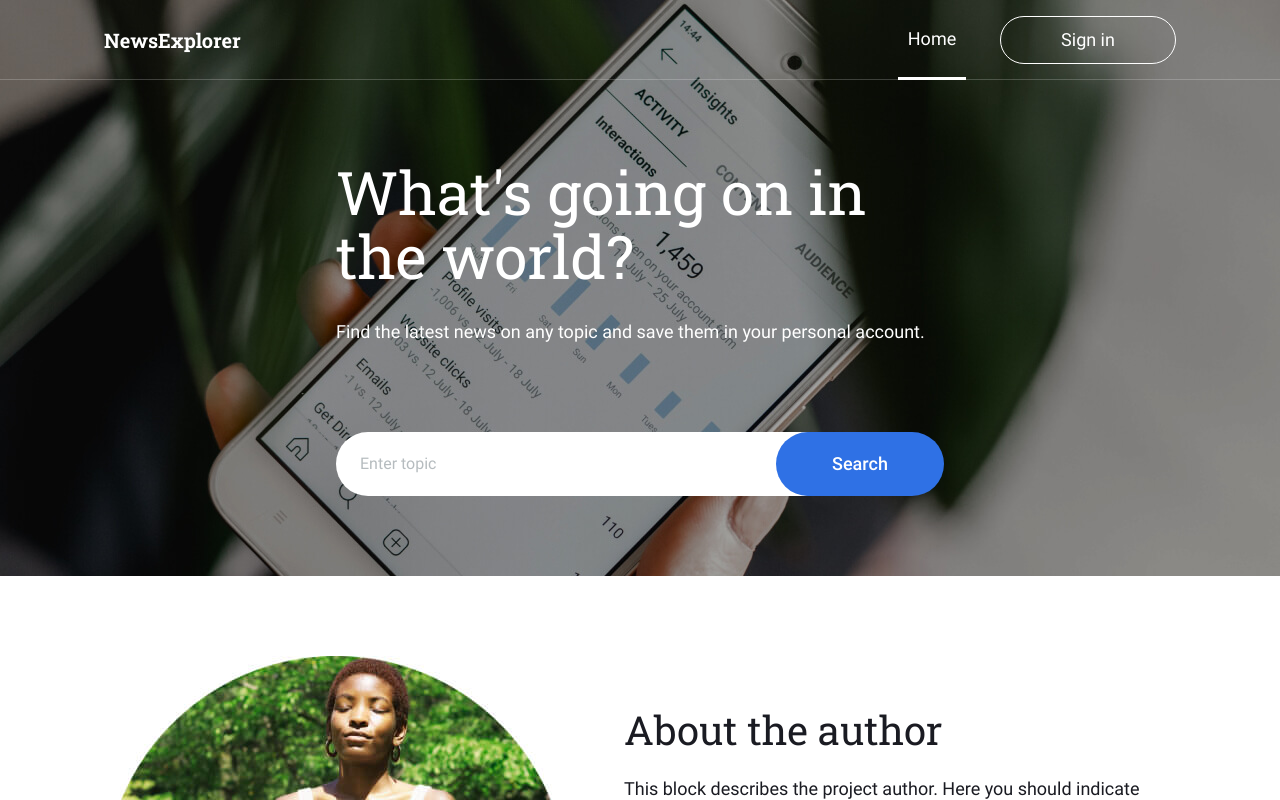
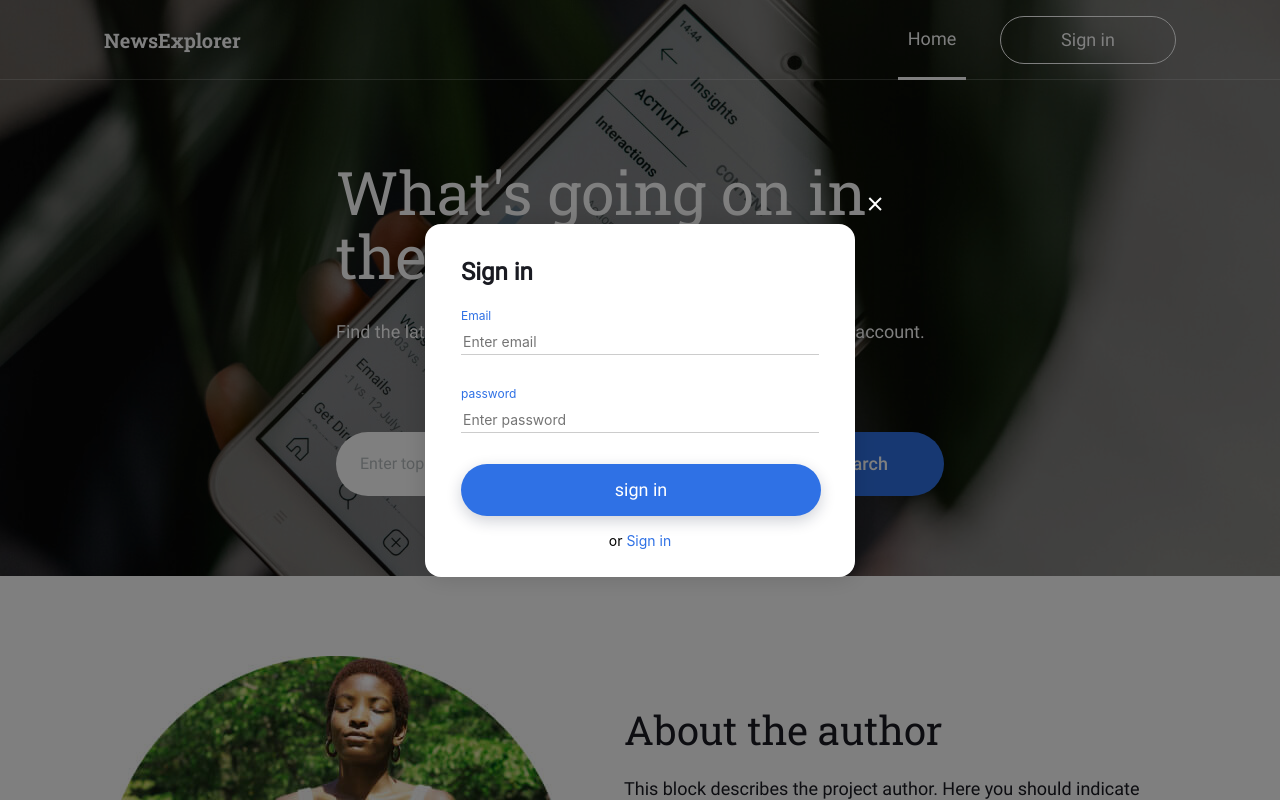
Before and after one commit to roeilulavy/news-explorer-frontend, a React (Create React App) app: page / in a window 1280 px wide. Shown: the top 800 px of the page. Built offline with nearby package versions, Linux system fonts and the light colour scheme.

Commit message:
PopupWithForm + SignIn

```diff
--- a/src/components/PopupWithForm/PopupWithForm.css
+++ b/src/components/PopupWithForm/PopupWithForm.css
@@ -45,15 +45,12 @@
 
 .popup__content{
   width: 430px;
-  display: flex;
-  flex-direction: column;
-  justify-content: center;
+  background-color: white;
+  border-radius: 16px;
+  padding: 34px 36px 28px;
+  box-sizing: border-box;
   position: relative;
-  background: white;
-  border-radius: 10px;
-  box-shadow: 0px 0px 25px rgba(0, 0, 0, 0.15);
-  padding: 0;
-  margin: 0;
+  box-shadow: 0 0 25px rgba(0, 0, 0, 0.15);
 }
 
 .popup__title{
@@ -62,6 +59,53 @@
   font-size: 24px;
   line-height: 28px;
   text-align: left;
-  color: #000000;
+  color: #1A1B22;
   padding: 0;
+  margin: 0;
 }
+
+.popup__form {
+  margin: 22px 0 0;
+  display: flex;
+  flex-direction: column;
+}
+
+.popup__submit{
+  min-width: 360px;
+  background-color: #2F71E5;
+  font-family: 'Roboto', Arial, sans-serif;
+  font-weight: 500;
+  color: white;
+  font-size: 18px;
+  line-height: 24px;
+  cursor: pointer;
+  border-style: none;
+  border-radius: 100px;
+  box-shadow: 0px 5px 15px rgba(14, 26, 57, 0.2);
+  margin: 0 0 16px;
+  padding: 14px;
+}
+
+.popup__submit:hover{
+  opacity: 0.8;
+}
+
+.popup__submit_type_disable{
+  pointer-events: none;
+  color: #B6BCBF;
+  background-color: #E6E8EB;
+  border-radius: 100px;
+}
+
+.popup__span {
+  font-family: 'Inter', Arial, sans-serif;
+  font-weight: 400;
+  font-size: 14px;
+  line-height: 17px;
+  text-align: center;
+}
+
+.popup__span-link {
+  color: #2F71E5;
+  text-decoration: none;
+}
--- a/src/components/PopupWithForm/PopupWithForm.js
+++ b/src/components/PopupWithForm/PopupWithForm.js
@@ -1,4 +1,5 @@
 import './PopupWithForm.css';
+import { Link } from "react-router-dom";
 
 export function PopupWithForm(props) {
   return (
@@ -9,6 +10,12 @@ export function PopupWithForm(props) {
         <form className="popup__form" name={props.name} onSubmit={props.onSubmit}>
             {props.children}
             <button type="submit" className="popup__submit">{props.buttonText}</button>
+            <span className="popup__span">
+              or{" "}
+              <Link to={props.link} className="popup__span-link">
+                {props.linkText}
+              </Link>
+            </span>
         </form>
       </div>
     </div>
--- a/src/components/SignInPopup/SignInPopup.css
+++ b/src/components/SignInPopup/SignInPopup.css
@@ -0,0 +1,50 @@
+.popup__input-section {
+  display: flex;
+  flex-direction: column;
+  margin-bottom: 16px;
+}
+
+.popup__label{
+  font-family: 'Inter',sans-serif;
+  font-style: normal;
+  font-weight: 400;
+  font-size: 12px;
+  line-height: 15px;
+  color: #2F71E5;
+  margin: 0 0 9px;
+}
+
+.popup__input{
+  font-family: 'Inter', Arial, sans-serif;
+  font-weight: 400;
+  font-size: 14px;
+  line-height: 17px;
+  text-align: left;
+  border-style: none;
+  border-bottom: solid 1px rgba(0, 0, 0, 0.2);
+  outline: none;
+  padding-bottom: 4px;
+  margin-bottom: 15px;
+}
+
+.popup__input_type_error {
+  border-bottom-color:red;
+}
+
+.popup__error{
+  visibility: hidden;
+  display: none;
+}
+
+.popup__error_visible{
+  visibility: visible;
+  display: flex;
+  font-family: 'Inter', Arial, sans-serif;
+  font-weight: 400;
+  font-style: normal;
+  font-size: 12px;
+  line-height: 15px;
+  color: #FF0000;
+  margin: 3px 0;
+  padding: 0;
+}
--- a/src/components/SignInPopup/SignInPopup.js
+++ b/src/components/SignInPopup/SignInPopup.js
@@ -1,31 +1,43 @@
 import React, { useState } from "react";
-import { Link } from "react-router-dom";
+import { PopupWithForm } from "../PopupWithForm/PopupWithForm";
+import './SignInPopup.css';
 
-export function SignInPopup (props) {
+export function SignInPopup({ isOpen, onClose, onSignInPopup }) {
   const [email, setEmail] = useState("");
   const [password, setPassword] = useState("");
 
   React.useEffect(() => {
-    setEmail('');
-    setPassword('');
-  }, [])
+    setEmail("");
+    setPassword("");
+  }, []);
 
   const handleSubmit = (e) => {
     e.preventDefault();
     if (!email || !password) {
       return;
     }
-    props.onSignInPopup(email, password);
-  }
+    onSignInPopup(email, password);
+  };
 
   return (
-    <div className="signInPopup">
-      <p className="signInPopup__header">Sign in</p>
-      <form onSubmit={handleSubmit} className="signInPopup__form">
-        <p>Email</p>
+    <PopupWithForm
+      isOpen={isOpen}
+      onClose={onClose}
+      name="sign-in"
+      title="Sign in"
+      buttonText="sign in"
+      onSubmit={handleSubmit}
+      link="/signup"
+      linkText="Sign in"
+    >
+
+      <div className="popup__input-section">
+        <label className='popup__label' htmlFor='email'>Email</label>
+
         <input
-          className="signInPopup__input"
+          className="popup__input"
           required
+          autoComplete="email"
           id="email"
           name="email"
           type="email"
@@ -33,9 +45,15 @@ export function SignInPopup (props) {
           value={email}
           onChange={(e) => setEmail(e.target.value)}
         />
-        <p>Password</p>
+
+        <span id="input_type_name-error" className="popup__error">Invalid email address</span>
+      </div>
+
+      <div className="popup__input-section">
+        <label className='popup__label' htmlFor='password'>password</label>
+
         <input
-          className="signInPopup__input"
+          className="popup__input"
           required
           id="password"
           name="password"
@@ -44,19 +62,9 @@ export function SignInPopup (props) {
           value={password}
           onChange={(e) => setPassword(e.target.value)}
         />
-        <button
-          type="submit"
-          className="signInPopup__button"
-        >
-          Sign in
-        </button>
-      </form>
-      <p className="signInPopup__signup">
-        or{" "}
-        <Link to="/signup" className="signInPopup__link">
-          Sign up
-        </Link>
-      </p>
-    </div>
+
+        <span id="input_type_description-error" className="popup__error" />
+      </div>
+    </PopupWithForm>
   );
 }
```
Lines whose indentation alone changed are shown as unchanged.
